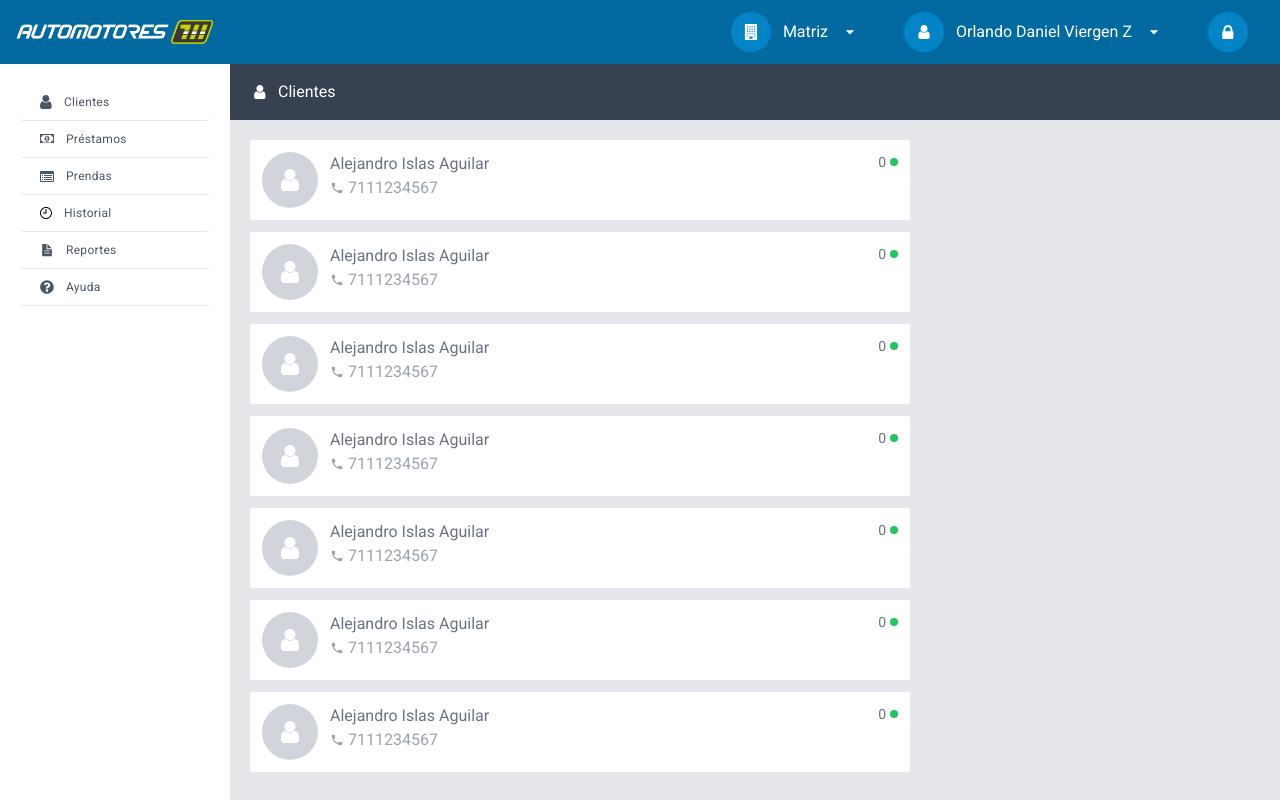
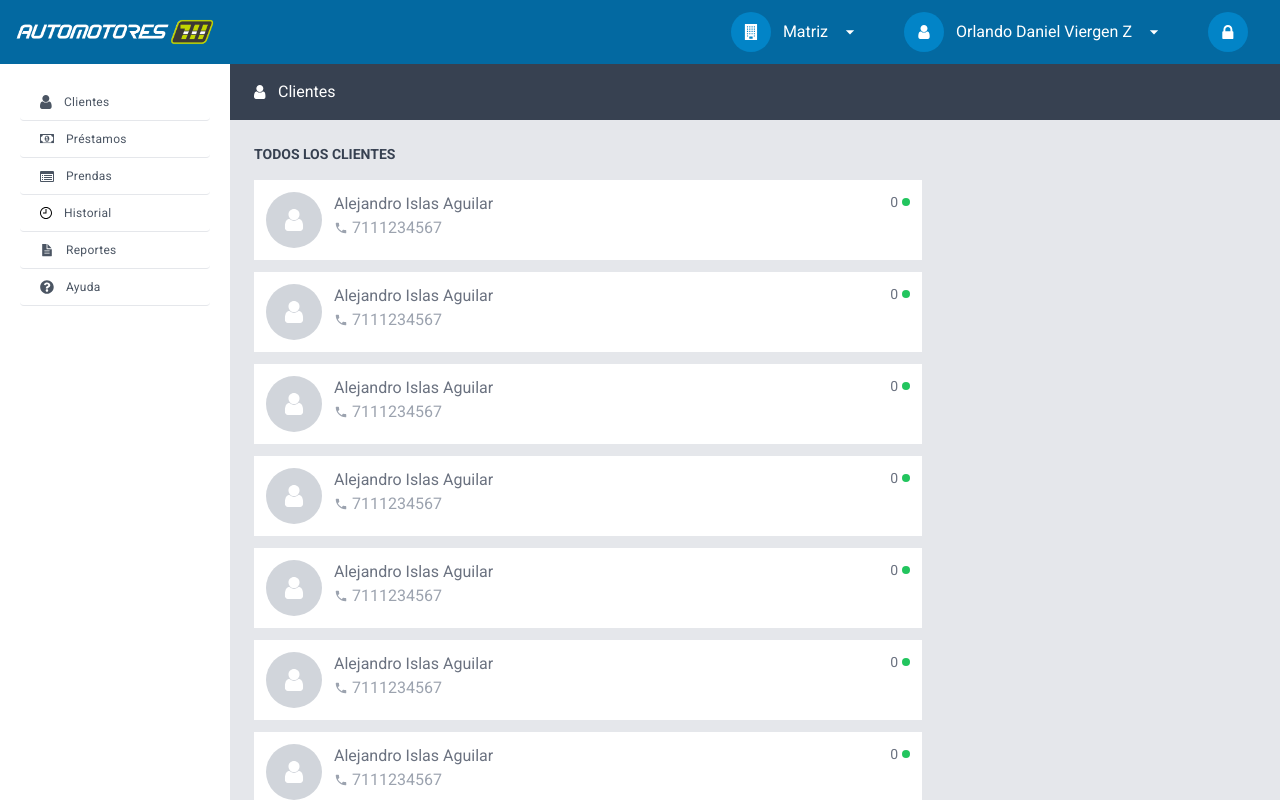
Before and after one commit to karen-nino/711-automotores, a Next.js app: page /pages/clientes in a window 1280 px wide. Built offline with nearby package versions, Linux system fonts and the light colour scheme.

Commit message:
clientes

```diff
--- a/app/pages/clientes/page.js
+++ b/app/pages/clientes/page.js
@@ -20,6 +20,7 @@ const Clientes = () => {
           <div className='min-h-screen bg-gray-200'>
 
             <article className='flex items-center pl-6 text-base text-white bg-gray-700 h-14'>
+
               <div className='mr-3'>
                 <svg xmlns="http://www.w3.org/2000/svg" width="12" height="14" viewBox="0 0 12 14" fill="none">
                   <g clip-path="url(#clip0_43_969)">
@@ -33,17 +34,14 @@ const Clientes = () => {
                 </svg>
               </div>
               <span>Clientes</span>
+
             </article>
 
-            <section className='grid w-8/12 gap-3 p-5 grid-cols-fluid'>
+            <section className='p-6'>
 
+              <h2 class="block text-sm font-semibold text-gray-700 mb-4">TODOS LOS CLIENTES</h2>
 
-              {/* <div className='h-20 bg-blue-500'></div>
-              <div className='h-20 bg-blue-500'></div>
-              <div className='h-20 bg-blue-500'></div>
-              <div className='h-20 bg-blue-500'></div>
-              <div className='h-20 bg-blue-500'></div> */}
-
+              <section className='grid w-8/12 gap-3 grid-cols-fluid'>
 
                 <article className='flex h-20 p-3 bg-white cursor-pointer'>
 
@@ -349,6 +347,10 @@ const Clientes = () => {
 
               </section>
 
+            </section>
+
+
+
           </div>
         </section>
 
```
Lines whose indentation alone changed are shown as unchanged.
